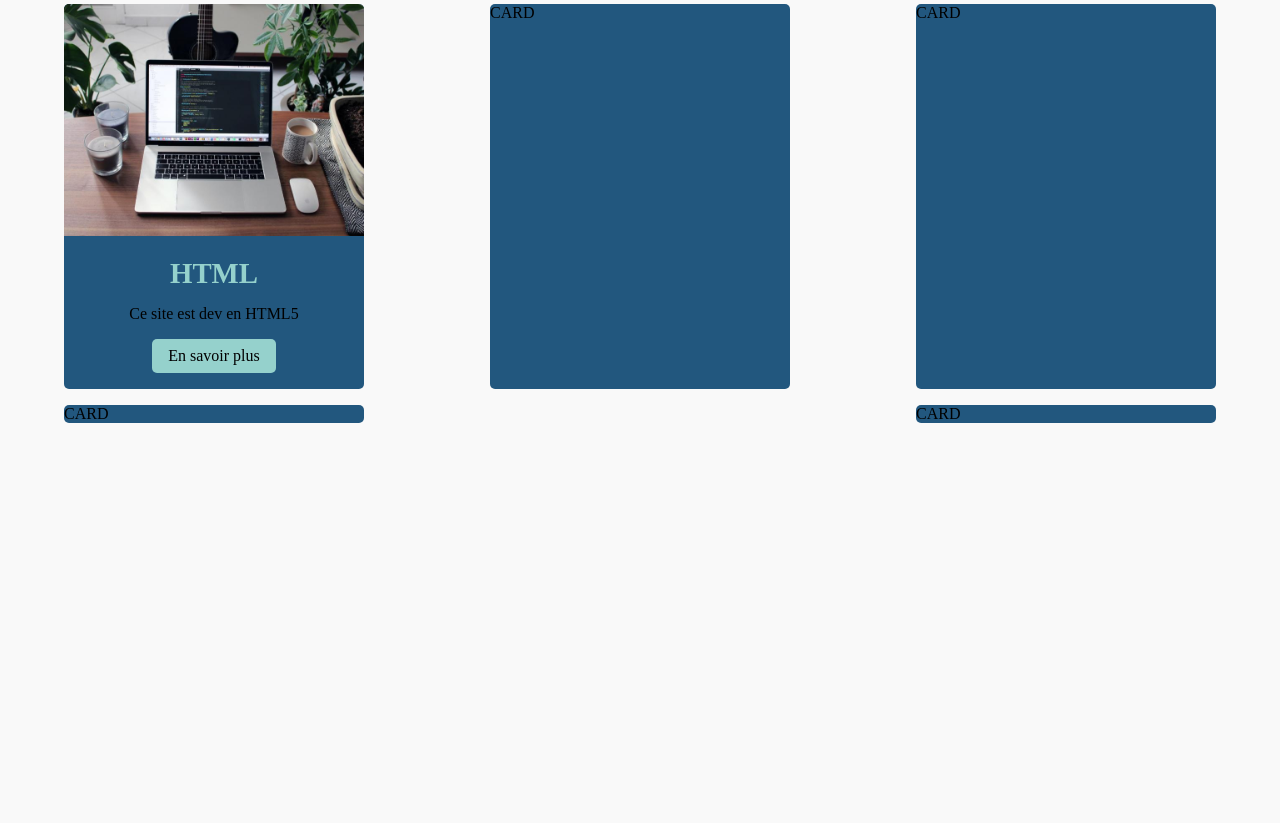
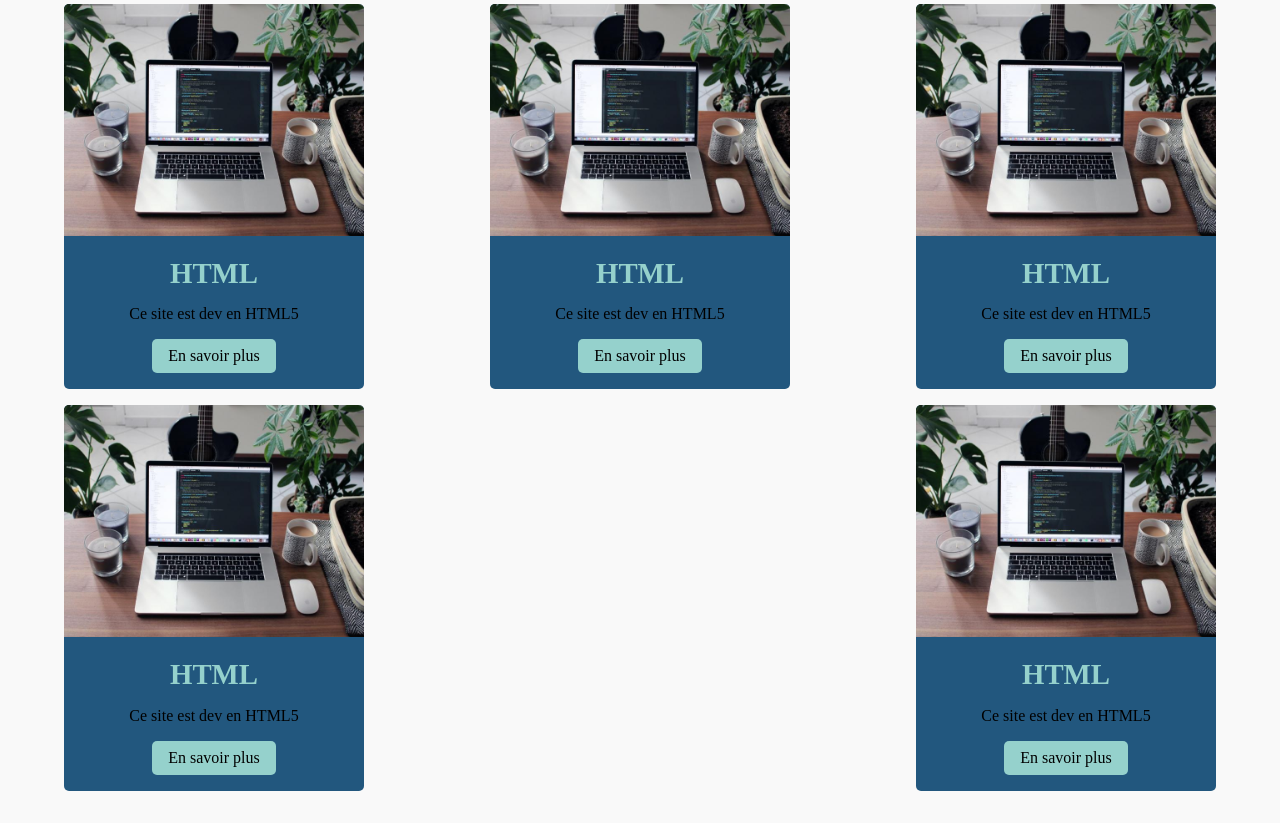
Before and after one commit to eponsard/firstsite, a plain HTML site: page index.html in a window 1280 px wide. Shown: the part 933-1756 px from the top of the page. Before the commit the page ends 1388 px from the top, so only its background shows below. Drawn offline with Linux system fonts and the light colour scheme.

Commit message:
ajout fichiers

```diff
--- a/index.html
+++ b/index.html
@@ -53,10 +53,46 @@
                         <a href="#" class="btn btn-primary">En savoir plus</a>
                     </div>
                 </div>
-                <div class="card">CARD</div>
-                <div class="card">CARD</div>
-                <div class="card">CARD</div>
-                <div class="card">CARD</div>
+                <div class="card">
+                    <div class="card-img-overflow">
+                        <img class="card-img" src="./images/pc_bureau.jpg" alt="PC sur un bureau" loading="lazy">
+                    </div>
+                    <div class="card-body">
+                        <h3>HTML</h3>
+                        <p>Ce site est dev en HTML5</p>
+                        <a href="#" class="btn btn-primary">En savoir plus</a>
+                    </div>
+                </div>
+                <div class="card">
+                    <div class="card-img-overflow">
+                        <img class="card-img" src="./images/pc_bureau.jpg" alt="PC sur un bureau" loading="lazy">
+                    </div>
+                    <div class="card-body">
+                        <h3>HTML</h3>
+                        <p>Ce site est dev en HTML5</p>
+                        <a href="#" class="btn btn-primary">En savoir plus</a>
+                    </div>
+                </div>
+                <div class="card">
+                    <div class="card-img-overflow">
+                        <img class="card-img" src="./images/pc_bureau.jpg" alt="PC sur un bureau" loading="lazy">
+                    </div>
+                    <div class="card-body">
+                        <h3>HTML</h3>
+                        <p>Ce site est dev en HTML5</p>
+                        <a href="#" class="btn btn-primary">En savoir plus</a>
+                    </div>
+                </div>
+                <div class="card">
+                    <div class="card-img-overflow">
+                        <img class="card-img" src="./images/pc_bureau.jpg" alt="PC sur un bureau" loading="lazy">
+                    </div>
+                    <div class="card-body">
+                        <h3>HTML</h3>
+                        <p>Ce site est dev en HTML5</p>
+                        <a href="#" class="btn btn-primary">En savoir plus</a>
+                    </div>
+                </div>
             </div>
         </section>
     </main>
```
